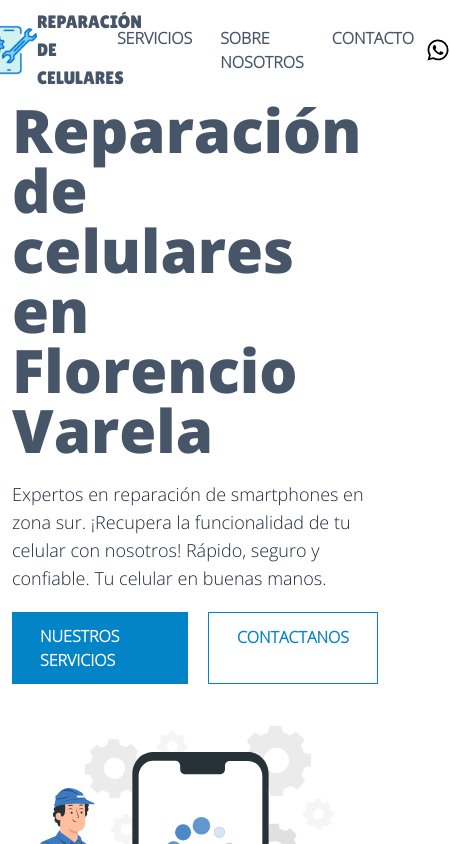
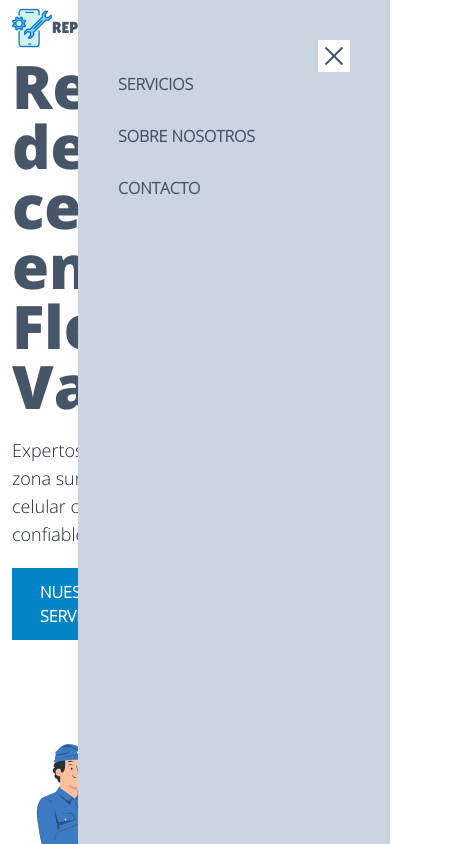
Before and after one commit to facudam/cellphone-repair-landing, a Next.js app: page / in a window 390 px wide. Shown: the top 844 px of the page, 450 px wide, since content can reach past the window. Built offline with nearby package versions, Linux system fonts and the light colour scheme.

Commit message:
Añadiendo mobile first

```diff
--- a/components/layout/Layout.tsx
+++ b/components/layout/Layout.tsx
@@ -18,9 +18,9 @@ export const Layout: FC<LayoutProps> = ({ title, description, children }) => {
                 <meta name="description" content={ description } />
             </Head>
             <NavBar />
-            <main>
-                {children}
-            </main>
+
+            {children}
+
         </>
     )
 
--- a/components/ui/NavBar.tsx
+++ b/components/ui/NavBar.tsx
@@ -5,19 +5,30 @@ import Link from "next/link"
 export const NavBar = () => {
   return (
    <>
-    <div className="flex justify-center py-2 px-3 w-full bg-gradient text-slate-600">
+    <div className="flex justify-center py-2 px-3 w-full text-slate-600 relative">
       <nav className='flex w-full max-w-7xl justify-between items-center'>
           <Link href='/' className="flex justify-center items-center">
-            <Image src='/mob-repair.webp' width='50' height={100} alt="logo" />
-            <span className=" text-lg logo-family uppercase">Reparación De Celulares</span>
+            <Image className="w-10 lg:w-12" src='/mob-repair.webp' width='50' height={100} alt="logo" />
+            <span className=" text-base lg:text-lg logo-family uppercase">Reparación De Celulares</span>
           </Link>
+          <div className="flex flex-col gap-1.5 lg:hidden">
+            <span className="w-6 h-0.5 bg-slate-600"></span>
+            <span className="w-6 h-0.5 bg-slate-600"></span>
+            <span className="w-6 h-0.5 bg-slate-600"></span>
+          </div>
+          <div className="flex flex-col w-4/5 h-screen absolute bg-slate-300 top-0 right-0 p-10 lg:width-auto">
+            <div className="flex flex-col bg-white w-8 h-8 justify-center items-center relative self-end">
+              <span className="w-6 h-0.5 bg-slate-600 rotate-45 absolute"></span>
+              <span className="w-6 h-0.5 bg-slate-600 -rotate-45"></span>
+            </div>
+            <ul className=" flex flex-col gap-7 uppercase font-semibold">
+              <li><Link href='/'>Servicios</Link></li>
+              <li><Link href='/'>Sobre nosotros</Link></li>
+              <li><Link href='/'>Contacto</Link></li>
+            </ul>
+          </div>
 
-          <ul className="flex gap-7 uppercase font-semibold">
-            <li><Link href='/'>Servicios</Link></li>
-            <li><Link href='/'>Sobre nosotros</Link></li>
-            <li><Link href='/'>Contacto</Link></li>
-          </ul>
-          <div className="flex justify-center items-center py-2 gap-3">
+          {/* <div className="flex justify-center items-center py-2 gap-3">
             <Link href='/'>
               <Image src='/logo-facebook.svg' alt="icono de facebook" width={25} height={25}/>
             </Link>
@@ -25,7 +36,7 @@ export const NavBar = () => {
               <Image src='/logo-instagram.svg' alt="icono de instagram" width={22} height={25} />
             </Link>
             <Image src='/logo-whatsapp.svg' alt="icono de whatsapp" width={25} height={25} />
-          </div>
+          </div> */}
       </nav>
     </div>
    </>
```
